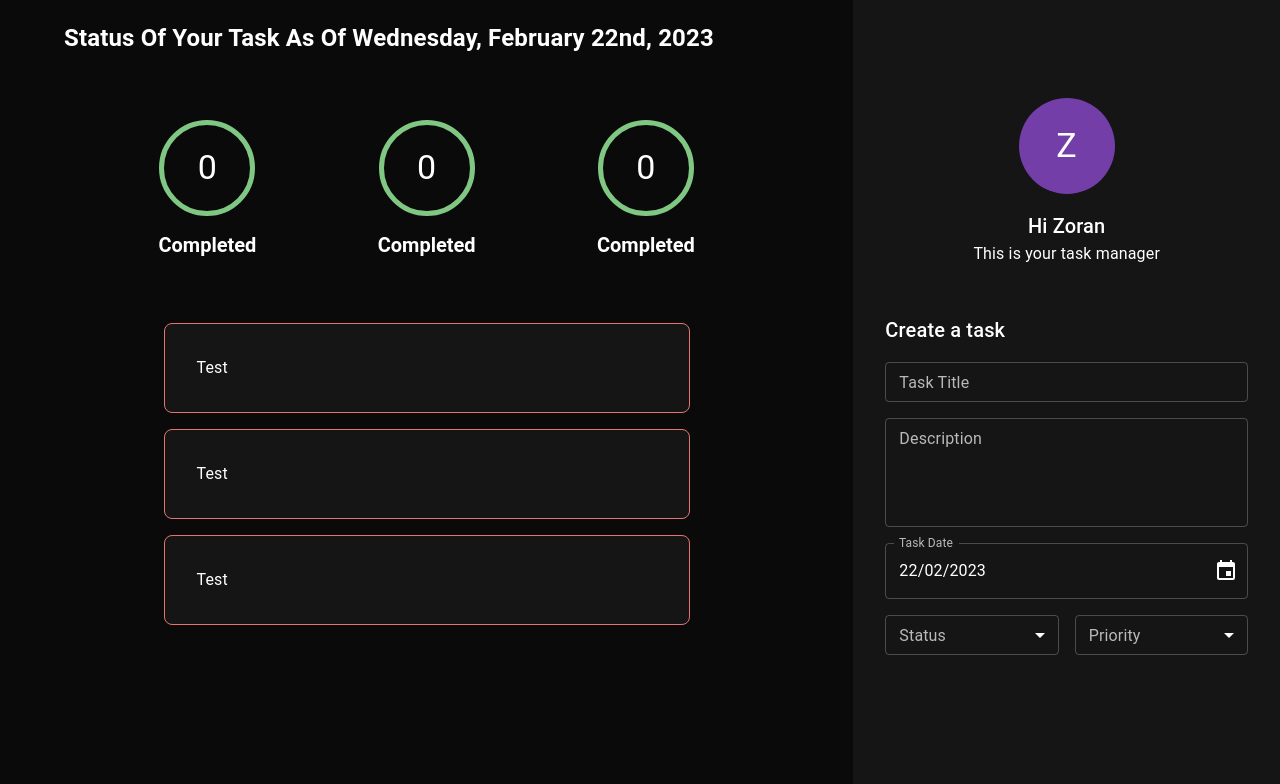
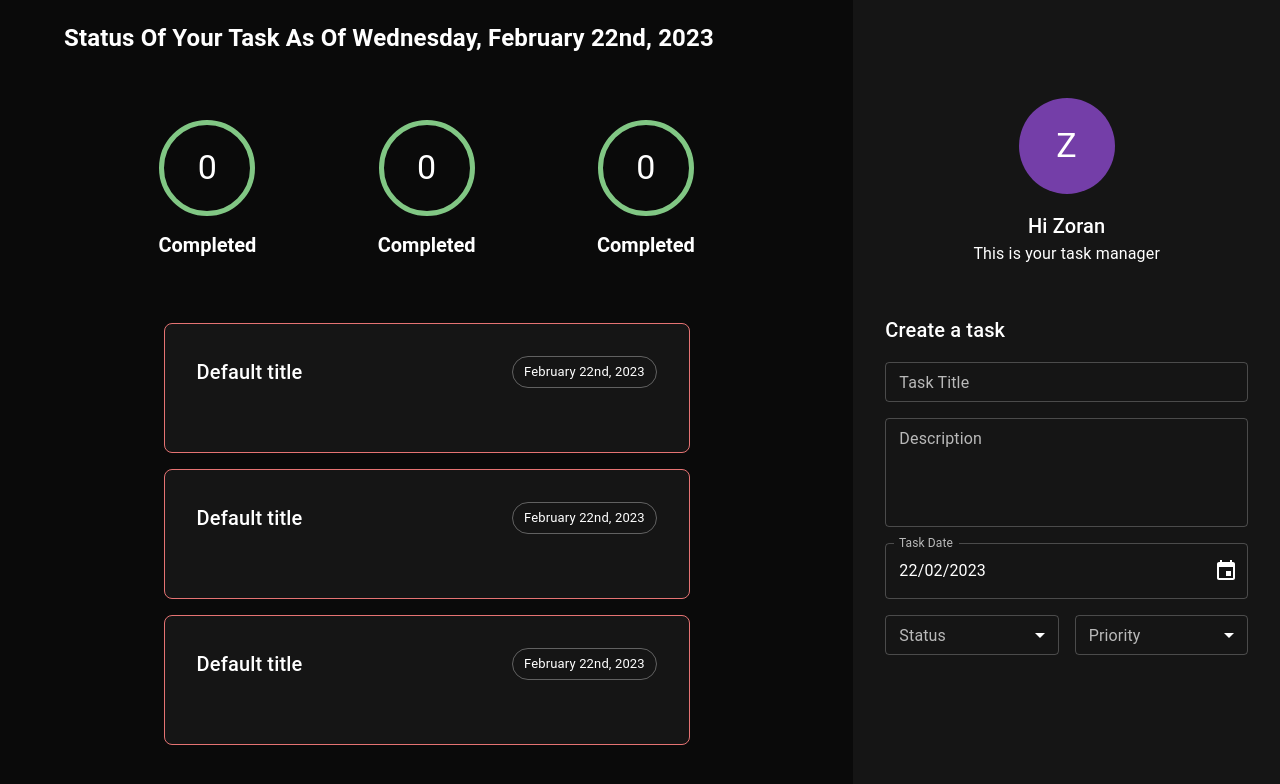
Before and after one commit to ZoranMustac/todo-app, a React (Create React App) app: page / in a window 1280 px wide. Shown: the top 784 px of the page. Built offline with nearby package versions, Linux system fonts and the light colour scheme.

Commit message:
Added task header and date

```diff
--- /dev/null
+++ b/src/Interfaces/ITaskHeader.ts
@@ -0,0 +1,4 @@
+export interface ITaskHeader {
+    title?: string;
+    date?: Date;
+}
--- /dev/null
+++ b/src/components/task/_taskHeader.tsx
@@ -0,0 +1,38 @@
+import { Box, Chip, Typography } from '@mui/material';
+import React, { FC, ReactElement } from 'react';
+import { ITaskHeader } from '../../Interfaces/ITaskHeader';
+import { format } from 'date-fns';
+import PropTypes from 'prop-types';
+
+export const TaskHeader: FC<ITaskHeader> = (
+    props,
+): ReactElement => {
+    const { title = 'Default title', date = new Date() } =
+        props;
+
+    return (
+        <Box
+            display="flex"
+            width="100%"
+            justifyContent="space-between"
+            mb={4}
+        >
+            <Box>
+                <Typography variant="h6">
+                    {title}
+                </Typography>
+            </Box>
+            <Box>
+                <Chip
+                    variant="outlined"
+                    label={format(date, 'PPP')}
+                />
+            </Box>
+        </Box>
+    );
+};
+
+TaskHeader.propTypes = {
+    title: PropTypes.string,
+    date: PropTypes.instanceOf(Date),
+};
--- a/src/components/task/task.tsx
+++ b/src/components/task/task.tsx
@@ -1,5 +1,6 @@
 import React, { FC, ReactElement } from 'react';
 import { Box } from '@mui/material';
+import { TaskHeader } from './_taskHeader';
 
 export const Task: FC = (props): ReactElement => {
     return (
@@ -18,7 +19,7 @@
                 borderColor: 'error.light',
             }}
         >
-            Test
+            <TaskHeader />
         </Box>
     );
 };
```
